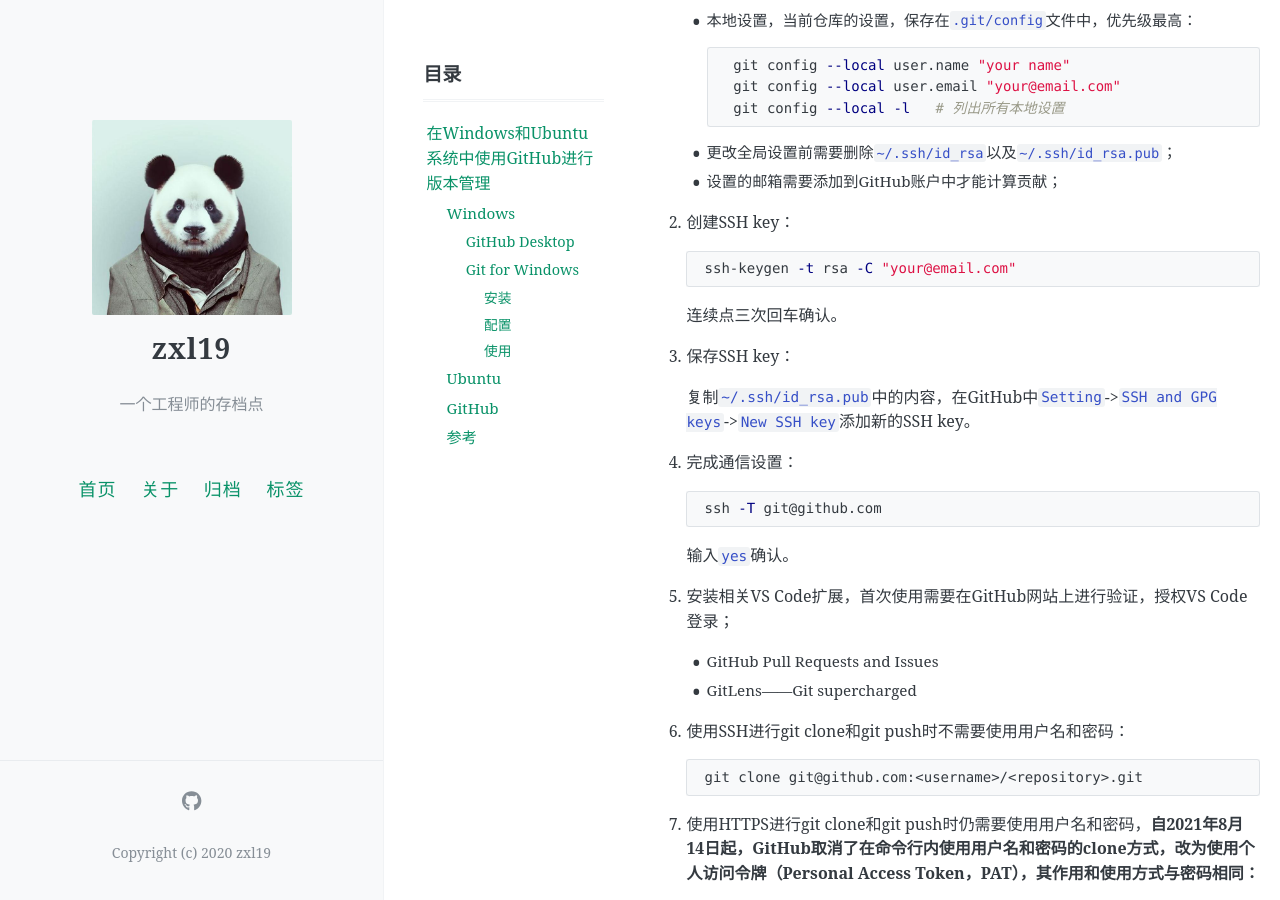
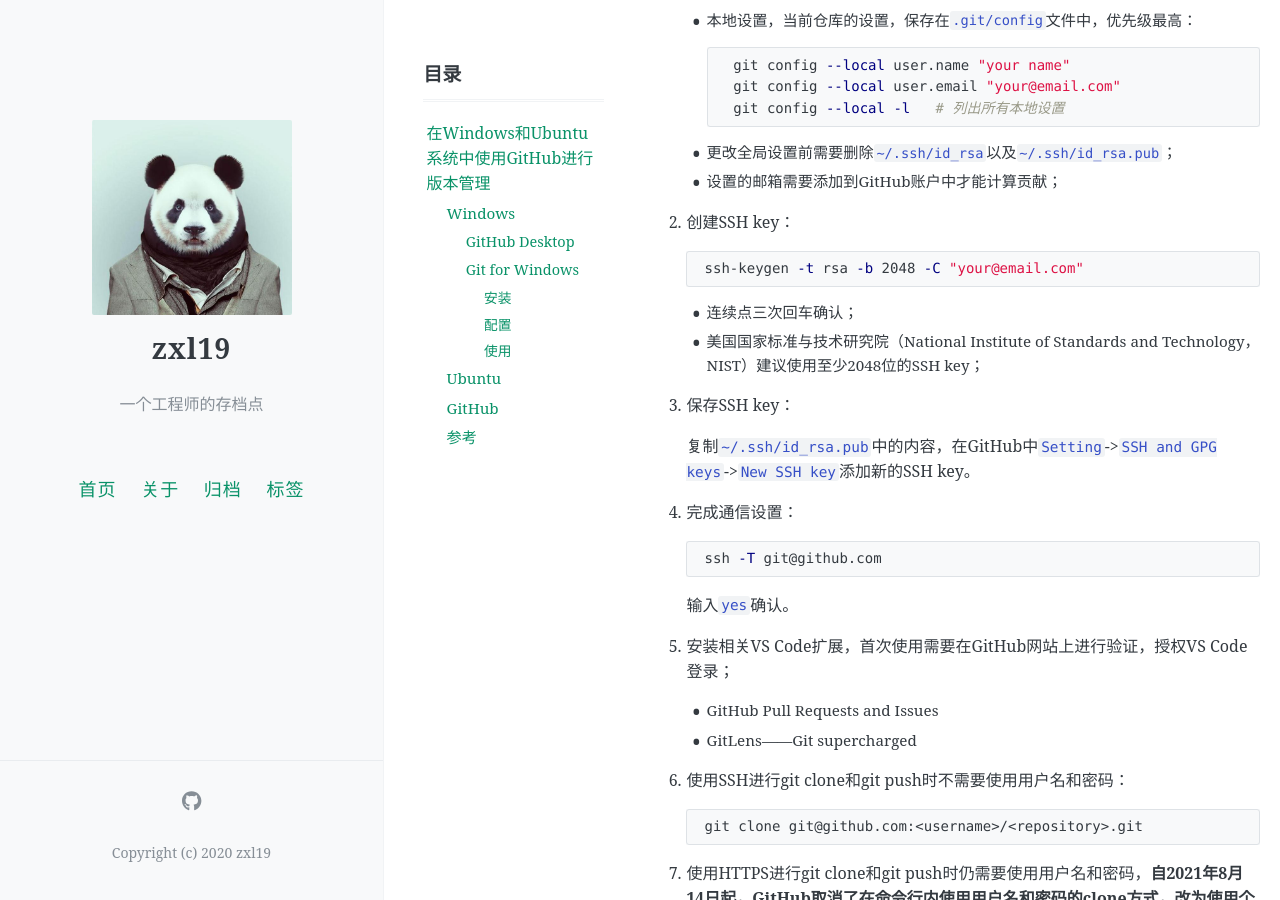
Before and after one commit to zxl19/zxl19.github.io, a Jekyll site: the page built from _posts/2020-06-25-github-setup.md, in a window 1280 px wide and 900 px high, scrolled down 2310 px. Built offline with Jekyll 4.4.1, drawn with Linux system fonts in a browser that asks for light colours; comment, search, counter and statistics services are not loaded; some of the changed text lies outside the part shown.

Commit message:
Update Posts modified:   _posts/2020-06-08-meme-archive.md modified:   _posts/2020-06-25-github-setup.md modified:   _posts/2021-05-22-slam-interview.md modified:   _posts/2021-10-11-terminal-tool.md

````diff
--- a/_posts/2020-06-25-github-setup.md
+++ b/_posts/2020-06-25-github-setup.md
@@ -98,10 +98,11 @@ GitHub Desktop是GitHub开发的客户端，使用图形化交互界面代替了
 2. 创建SSH key：
 
     ```shell
-    ssh-keygen -t rsa -C "your@email.com"
+    ssh-keygen -t rsa -b 2048 -C "your@email.com"
     ```
 
-    连续点三次回车确认。
+    - 连续点三次回车确认；
+    - 美国国家标准与技术研究院（National Institute of Standards and Technology，NIST）建议使用至少2048位的SSH key；
 
 3. 保存SSH key：
 
@@ -168,11 +169,12 @@ GitHub Desktop是GitHub开发的客户端，使用图形化交互界面代替了
 12. [在VScode上配置Git-浪晋的文章-知乎](https://zhuanlan.zhihu.com/p/31417255)
 13. [git config的全局和本地配置-chloneda的文章-知乎](https://zhuanlan.zhihu.com/p/121471974)
 14. [git config的配置（system、global、local）](https://www.panyanbin.com/article/ff4e1f85.html)
-15. [Missing contributions-GitHub Docs](https://docs.github.com/en/account-and-profile/setting-up-and-managing-your-github-profile/managing-contribution-settings-on-your-profile/why-are-my-contributions-not-showing-up-on-my-profile)
-16. [Managing email preferences-GitHub Docs](https://docs.github.com/en/account-and-profile/setting-up-and-managing-your-personal-account-on-github/managing-email-preferences)
-17. [Token authentication requirements for Git operations-GitHub Blog](https://github.blog/2020-12-15-token-authentication-requirements-for-git-operations/)
-18. [Creating a personal access token-GitHub Docs](https://docs.github.com/en/authentication/keeping-your-account-and-data-secure/creating-a-personal-access-token)
-19. [GitHub防黑客新措施：弃用账密验证Git操作，改用token或SSH密钥，今天0点已执行-量子位的文章-知乎](https://zhuanlan.zhihu.com/p/399759963)
-20. [GitHub强制要求开启两步验证了，但是1password要收费，怎么办？-游凯超的文章-知乎](https://zhuanlan.zhihu.com/p/615693483)
-21. [GitHub要求2FA？不慌，有它帮你-神锁离线版的文章-知乎](https://zhuanlan.zhihu.com/p/512717901)
-22. [开启GitHub的2FA-bilibili](https://www.bilibili.com/video/BV1sU4y1S7LA)
+15. [Recommendation for Key Management-NIST](https://nvlpubs.nist.gov/nistpubs/SpecialPublications/NIST.SP.800-57Pt3r1.pdf)
+16. [Missing contributions-GitHub Docs](https://docs.github.com/en/account-and-profile/setting-up-and-managing-your-github-profile/managing-contribution-settings-on-your-profile/why-are-my-contributions-not-showing-up-on-my-profile)
+17. [Managing email preferences-GitHub Docs](https://docs.github.com/en/account-and-profile/setting-up-and-managing-your-personal-account-on-github/managing-email-preferences)
+18. [Token authentication requirements for Git operations-GitHub Blog](https://github.blog/2020-12-15-token-authentication-requirements-for-git-operations/)
+19. [Creating a personal access token-GitHub Docs](https://docs.github.com/en/authentication/keeping-your-account-and-data-secure/creating-a-personal-access-token)
+20. [GitHub防黑客新措施：弃用账密验证Git操作，改用token或SSH密钥，今天0点已执行-量子位的文章-知乎](https://zhuanlan.zhihu.com/p/399759963)
+21. [GitHub强制要求开启两步验证了，但是1password要收费，怎么办？-游凯超的文章-知乎](https://zhuanlan.zhihu.com/p/615693483)
+22. [GitHub要求2FA？不慌，有它帮你-神锁离线版的文章-知乎](https://zhuanlan.zhihu.com/p/512717901)
+23. [开启GitHub的2FA-bilibili](https://www.bilibili.com/video/BV1sU4y1S7LA)
````
Also changed, not shown: _posts/2020-06-08-meme-archive.md (+4 -2 lines), _posts/2021-05-22-slam-interview.md (+5 -4 lines), _posts/2021-10-11-terminal-tool.md (+6 -4 lines).
